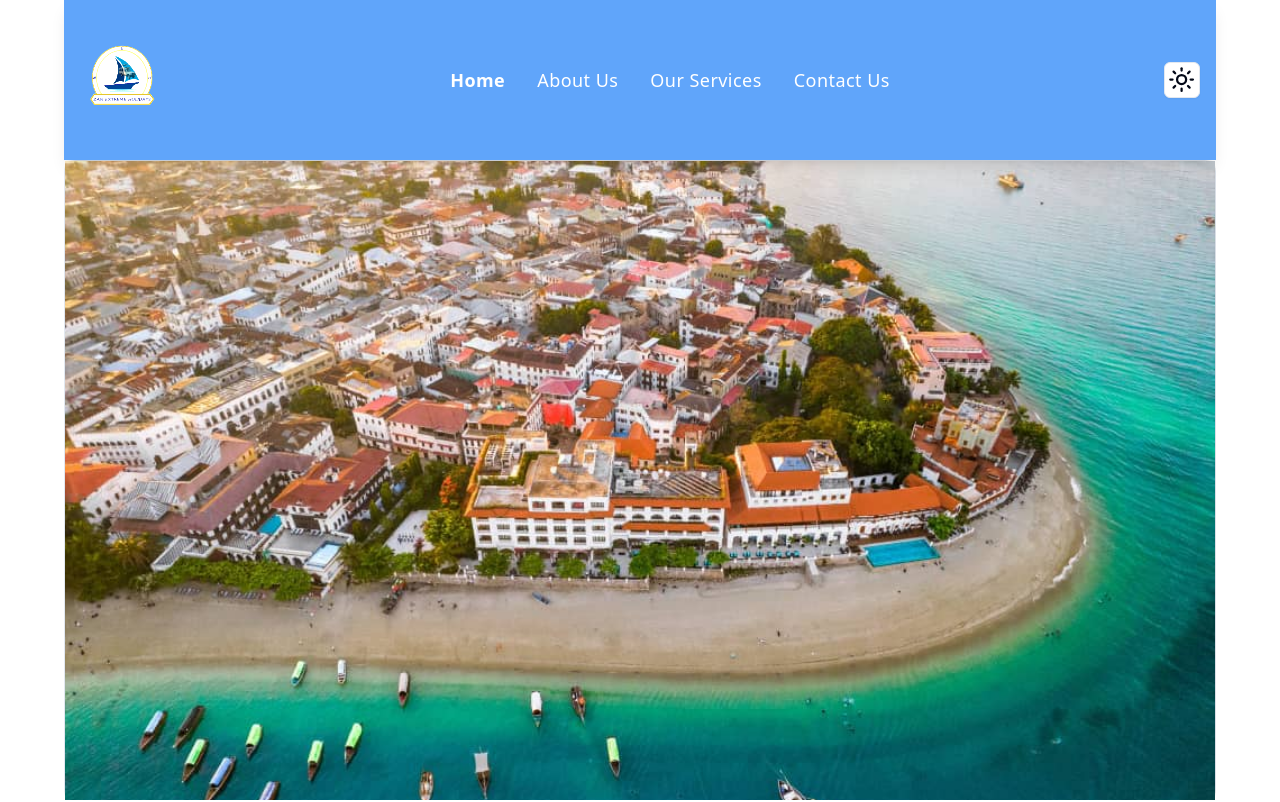
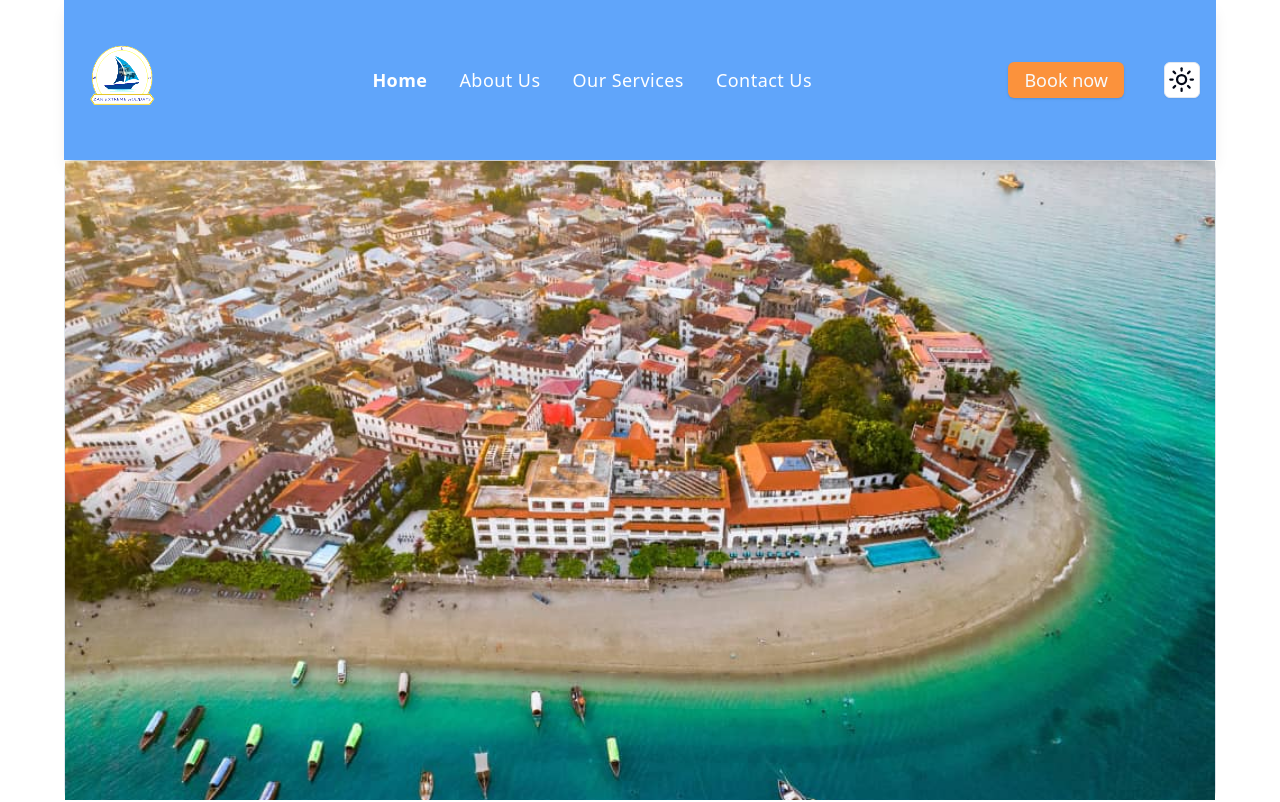
Before and after one commit to asnganje/zan-extreme-app, a React (Vite) app: page / in a window 1280 px wide. Shown: the top 802 px of the page. Built offline with nearby package versions, Linux system fonts and the light colour scheme.

Commit message:
Added book now button in navbar

```diff
--- a/src/components/Navbar/Navbar.tsx
+++ b/src/components/Navbar/Navbar.tsx
@@ -2,6 +2,7 @@ import LinksDropdown from "./LinksDropdown"
 import Logo from "../ui/Logo"
 import ModeToggle from "./ModeToggle"
 import Navlinks from "./Navlinks"
+import { Button } from "../ui/button"
 
 function Navbar() {
   return (
@@ -11,7 +12,8 @@ function Navbar() {
         </div>
         <LinksDropdown />
         <Navlinks />
-        <div className="flex justify-center items-center">
+        <div className="flex justify-center items-center gap-10">
+          <Button className="bg-orange-400 xxs:mr-[20vw] md:mr-0 text-lg hover:bg-orange-300">Book now</Button>
           <ModeToggle />
         </div>
     </nav>
```
